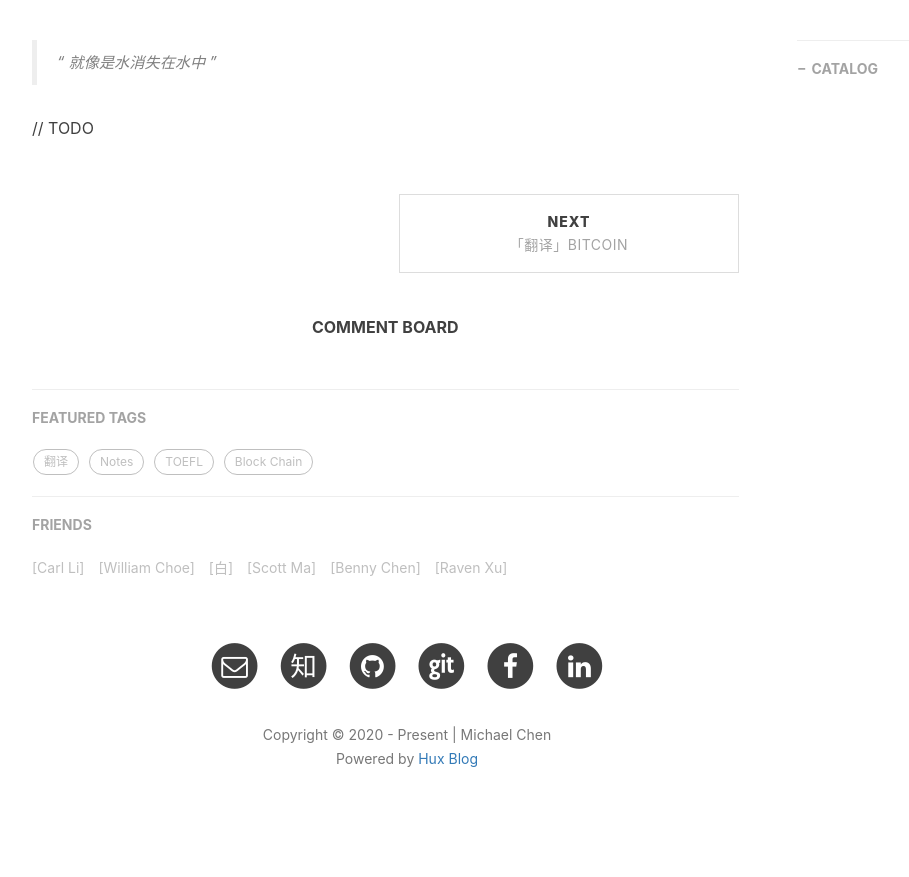
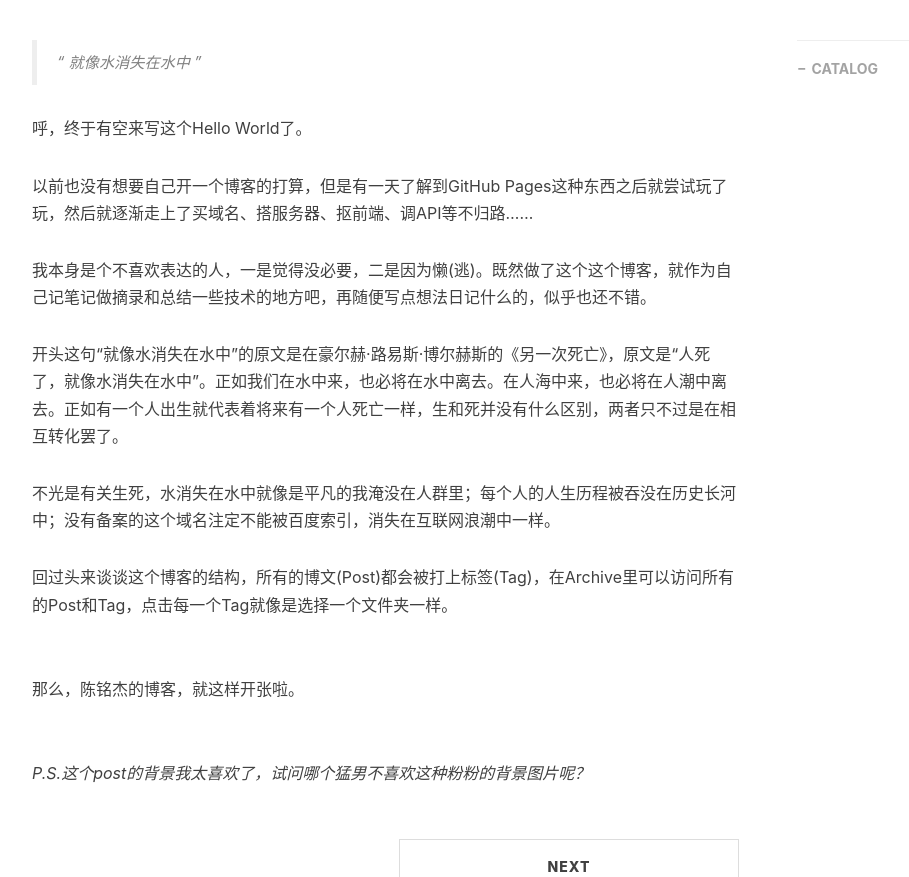
Before and after one commit to MessiahChen/MessiahChen.github.io, a Jekyll site: the page built from _posts/2020-07-13-Hello-World.markdown, in a window 1280 px wide and 1400 px high. Shown: the part 523-1400 px from the top of the window, without its empty margins (233-1142 px from the left). Built offline with Jekyll 4.4.1, drawn with Linux system fonts in a browser that asks for light colours; nearby versions of some CDN libraries; comment, search, counter and statistics services are not loaded.

Commit message:
post update

```diff
--- a/_posts/2020-07-13-Hello-World.markdown
+++ b/_posts/2020-07-13-Hello-World.markdown
@@ -5,13 +5,27 @@ subtitle:   " \"Hello World, Hello Blog\""
 date:       2020-07-13 12:00:00
 author:     "MC"
 header-img: "img/post-bg-pink1.jpg"
-catalog:    true
+catalog:    false
 onTop:      true
 tags:
     - Life
     - 始まる
 ---
 
-> “ 就像是水消失在水中 ”
+> “ 就像水消失在水中 ”
 
-// TODO
+呼，终于有空来写这个Hello World了。
+
+以前也没有想要自己开一个博客的打算，但是有一天了解到GitHub Pages这种东西之后就尝试玩了玩，然后就逐渐走上了买域名、搭服务器、抠前端、调API等不归路……
+
+我本身是个不喜欢表达的人，一是觉得没必要，二是因为懒(逃)。既然做了这个这个博客，就作为自己记笔记做摘录和总结一些技术的地方吧，再随便写点想法日记什么的，似乎也还不错。
+
+开头这句“就像水消失在水中”的原文是在豪尔赫·路易斯·博尔赫斯的《另一次死亡》，原文是“人死了，就像水消失在水中”。正如我们在水中来，也必将在水中离去。在人海中来，也必将在人潮中离去。正如有一个人出生就代表着将来有一个人死亡一样，生和死并没有什么区别，两者只不过是在相互转化罢了。
+
+不光是有关生死，水消失在水中就像是平凡的我淹没在人群里；每个人的人生历程被吞没在历史长河中；没有备案的这个域名注定不能被百度索引，消失在互联网浪潮中一样。
+
+回过头来谈谈这个博客的结构，所有的博文(Post)都会被打上标签(Tag)，在Archive里可以访问所有的Post和Tag，点击每一个Tag就像是选择一个文件夹一样。
+
+<br>那么，陈铭杰的博客，就这样开张啦。
+
+<br>*P.S.这个post的背景我太喜欢了，试问哪个猛男不喜欢这种粉粉的背景图片呢？*
--- a/_posts/2020-07-31-Static-Pages.markdown
+++ b/_posts/2020-07-31-Static-Pages.markdown
@@ -151,7 +151,7 @@ Coding的前身是Gitcafe，后来被腾讯云收购改名Coding。但是部署
 
 ## 根据访问地址选择不同的静态网站
 
-因为有GFW的存在，我们有时希望根据访客ip所在的地区来将其导向不同的静态网页，来保证其访问速度。
+因为有GFW的存在，我们有时希望根据访客IP所在的地区来将其导向不同的静态网页，来保证其访问速度。
 
 比如国外的引向GitHub Pages，国内的引向Gitee Pages，该怎么做呢。
 
```
